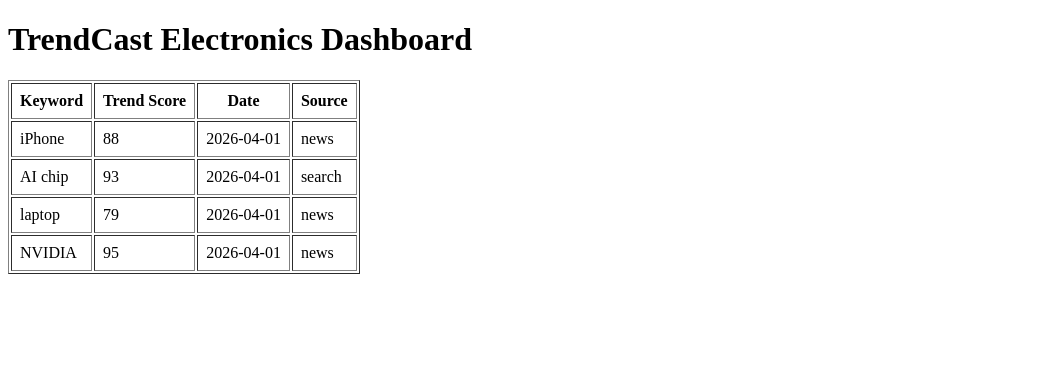
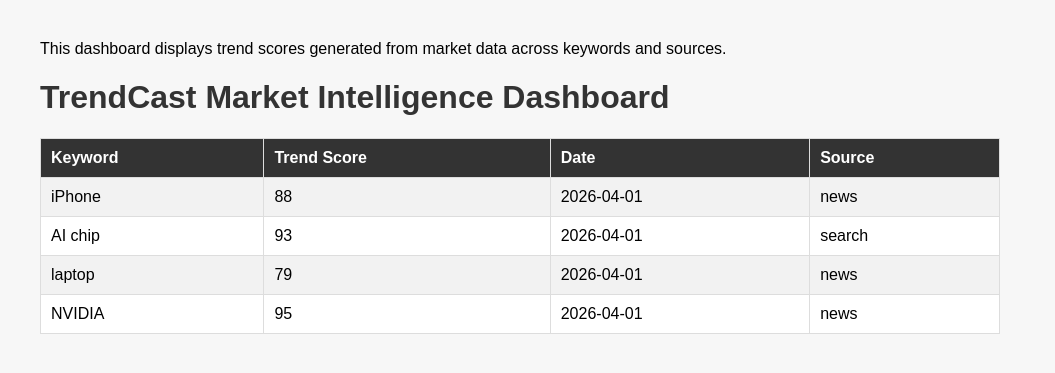
Before and after one commit to lsh2157/TrendCast, a Flask app: page / in a window 1280 px wide. Shown: the top 373 px of the page, without its empty margins (0-1055 px from the left). Run offline with Flask 3, Linux system fonts and the light colour scheme.

Commit message:
Update index.html

```diff
--- a/app/templates/index.html
+++ b/app/templates/index.html
@@ -2,9 +2,42 @@
 <html>
 <head>
     <title>TrendCast Dashboard</title>
+    <p>This dashboard displays trend scores generated from market data across keywords and sources.</p>
+    <style>
+    body {
+        font-family: Arial, sans-serif;
+        margin: 40px;
+        background-color: #f7f7f7;
+    }
+
+    h1 {
+        color: #333;
+    }
+
+    table {
+        border-collapse: collapse;
+        width: 80%;
+        background: white;
+    }
+
+    th, td {
+        border: 1px solid #ddd;
+        padding: 10px;
+        text-align: left;
+    }
+
+    th {
+        background-color: #333;
+        color: white;
+    }
+
+    tr:nth-child(even) {
+        background-color: #f2f2f2;
+    }
+</style>
 </head>
 <body>
-    <h1>TrendCast Electronics Dashboard</h1>
+    <h1>TrendCast Market Intelligence Dashboard</h1>
 
     <table border="1" cellpadding="8">
         <tr>
```
